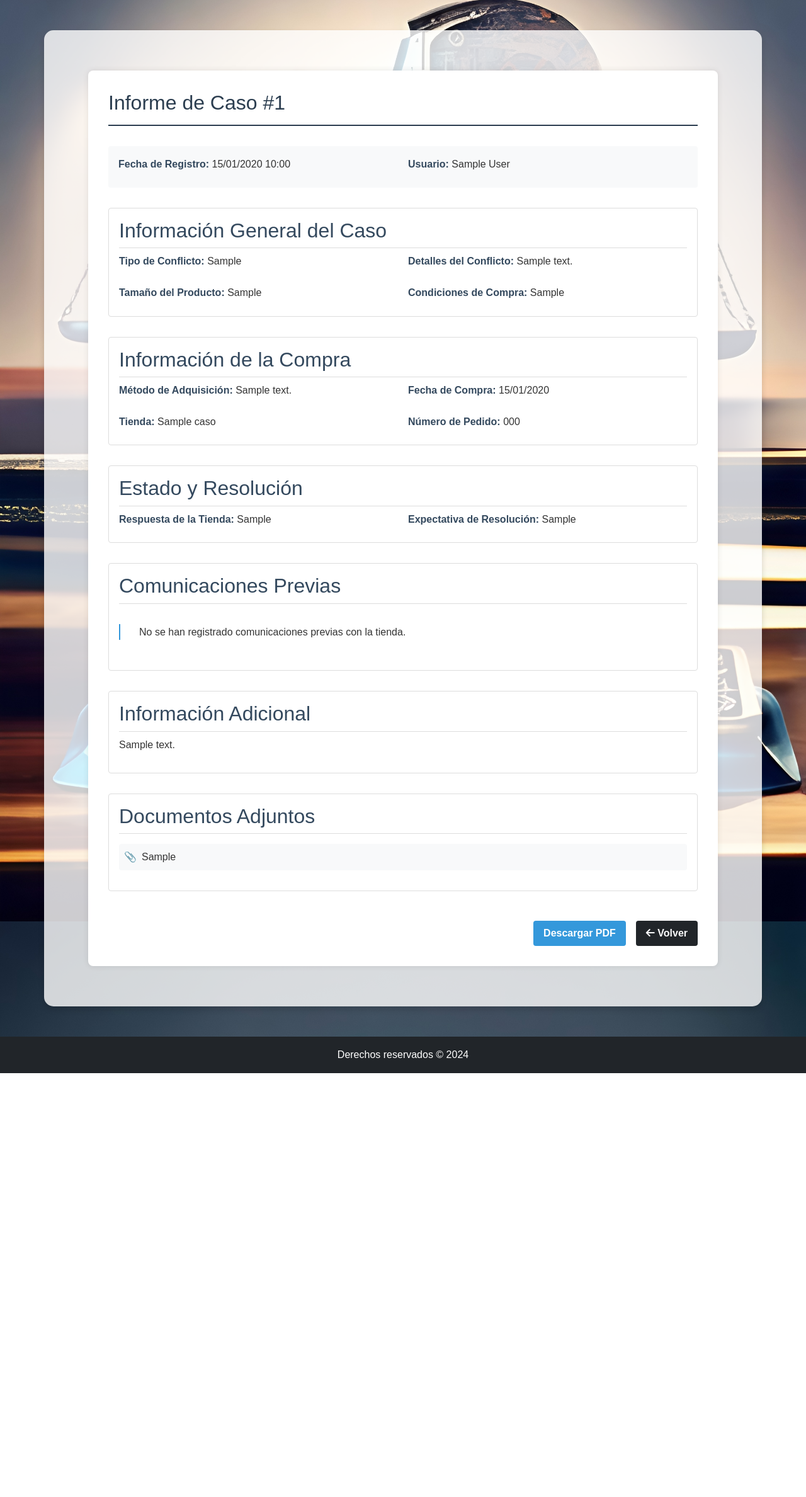
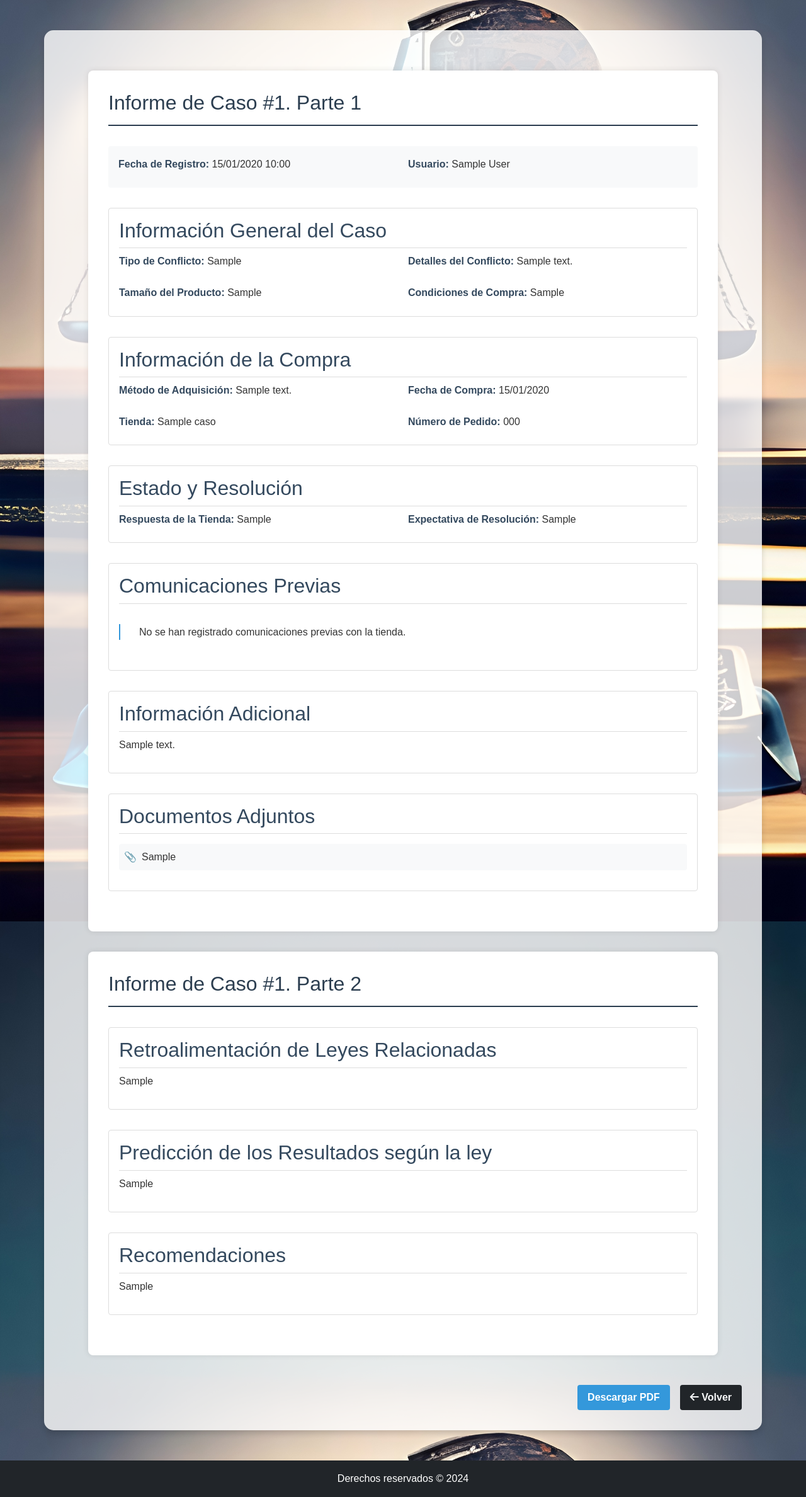
Before and after one commit to SteveManfred/proyecto_asistencia_digital, a Django app: page /consumidor/caso/1/ in a window 1280 px wide. Shown: the part 76-2453 px from the top of the page at 63% size. Before the commit the page ends 1780 px from the top, so only its background shows below. Run offline with Django 4.2, Linux system fonts and the light colour scheme; a user stored in the database is signed in; tables that the repository leaves empty hold one stand-in row (values such as "Sample post"); parts of the project's set-up code (start-up, migrations or seed data) failed here and were passed over; some libraries are stand-ins or nearby versions.

Commit message:
Correccion de IA
Se agrego paginado a todas las tablas
Mejoro la precision de respuestas

```diff
--- a/proyecto_asistencia_judicial/proyecto_asistencia_judicial/views.py
+++ b/proyecto_asistencia_judicial/proyecto_asistencia_judicial/views.py
@@ -1,25 +1,25 @@
 #Mi views.py:
 from django.contrib.auth.decorators import login_required, user_passes_test
 from django.shortcuts import render, redirect, get_object_or_404
+from django.views.decorators.http import require_http_methods
+from django.views.decorators.csrf import csrf_exempt
+from django.contrib.auth import login, authenticate
+from django.contrib.auth.models import User
+from django.http import JsonResponse
+from django.db import IntegrityError
 from django.contrib import messages
-from django.contrib.auth.models import User
-from django.contrib.auth import login, authenticate
+from django.db.models import Count
+from django.utils import timezone
+from .forms import NuevoCasoForm
+from meta_ai_api import MetaAI
+from datetime import timedelta
+from core.models import Caso
 from django import forms
-from django.db import IntegrityError
-from .forms import NuevoCasoForm
-from django.http import JsonResponse
-from django.views.decorators.http import require_http_methods
-from core.models import Caso
-from django.views.decorators.csrf import csrf_exempt
 import logging
-from django.db.models import Count
+import re
 from django.db.models.functions import Coalesce
 from django.db.models import Value
-from django.db.models import Count
 from django.db.models.functions import TruncMonth
-from django.utils import timezone
-from datetime import timedelta
-
 
 # Vista para el consumidor
 @login_required
@@ -43,7 +43,7 @@ class RegistroForm(forms.Form):
     email = forms.EmailField(label="Correo Electrónico")
     password = forms.CharField(label="Contraseña", widget=forms.PasswordInput)
     password_confirm = forms.CharField(label="Confirmar Contraseña", widget=forms.PasswordInput)
-    terms = forms.BooleanField(label="Acepto los términos y condiciones", required=True)
+    # terms = forms.BooleanField(label="Acepto los términos y condiciones", required=True)
 
 def registro_view(request):
     if request.method == "POST":
@@ -97,6 +97,7 @@ def custom_login_view(request):
 
 logger = logging.getLogger(__name__)
 
+# Vista para crear un nuevo caso
 @login_required
 def crear_caso(request):
     # Verifica si el usuario es un administrador o un consumidor
@@ -121,6 +122,9 @@ def crear_caso(request):
                 if 'documents' in request.FILES:
                     caso.documents = request.FILES['documents']
                     caso.save()
+
+                # Llamar a la función que consulta la IA para obtener retroalimentación, predicciones y recomendaciones
+                consultar_ai(request, caso.id)
 
                 messages.success(request, "El caso ha sido registrado exitosamente.")
                 return redirect('administrador' if request.user.is_staff else 'consumidor')  # Redirige según el rol del usuario
@@ -266,3 +270,118 @@ def dashboard_data(request):
 tipos_conflicto = Caso.objects.values('conflict_type')\
     .annotate(count=Count('id'))\
     .order_by('conflict_type')
+
+
+
+
+# Analisis de respuesta por IA
+logger = logging.getLogger(__name__)
+
+def consultar_ai(request, caso_id):
+    ai = MetaAI()
+    try:
+        caso = Caso.objects.get(id=caso_id)
+
+        # Crear el mensaje base común que se usará para todas las consultas
+        mensaje_base = f"""
+        **Detalles del Caso:**
+        - **Conflicto**: {caso.conflict_type}
+        - **Detalles del Conflicto**: {caso.conflict_details}
+        - **Tamaño del Producto**: {caso.product_size}
+        - **Condiciones de Compra**: {caso.purchase_conditions}
+        - **Respuesta de la Tienda**: {caso.store_response}
+        - **Expectativa de Resolución**: {caso.resolution_expectation}
+        - **Método de Adquisición**: {caso.acquisition_method}
+        - **Fecha de Compra**: {caso.purchase_date}
+        - **Nombre de la Tienda**: {caso.store_name}
+        - **Número de Pedido**: {caso.order_number}
+        - **Tienda Contactada**: {caso.contacted_store}
+        - **Fecha de Contacto**: {caso.contact_date if caso.contact_date else 'No especificada'}
+        - **Método de Contacto**: {caso.contact_method if caso.contact_method else 'No especificado'}
+        - **Detalles Adicionales**: {caso.additional_details if caso.additional_details else 'No disponibles'}
+        - **Documentos**: {caso.documents.url if caso.documents else 'No adjuntos'}
+        """
+
+        mensaje_retroalimentacion = mensaje_base + """
+        **Responde sin introducción , solo con una lista sobre las leyes (con numero de la ley) chilenas relacionadas con este caso, con un gran desglose por cada ley:**
+        1. **Retroalimentación de leyes relacionadas**:
+        """
+        mensaje_prediccion = mensaje_base + """
+        **Responde sin introducción, solo con una lista sobre la predicción de resultados y conclusiones:**
+        2. **Predicción de los resultados y conclusiones**:
+        """
+        mensaje_recomendaciones = mensaje_base + """
+        **Responde sin introducción, solo con una lista sobre las recomendaciones para este caso:**
+        3. **Recomendaciones**:
+        """
+
+        # Hacer las tres consultas a la IA
+        response_retroalimentacion = ai.prompt(message=mensaje_retroalimentacion)
+        response_prediccion = ai.prompt(message=mensaje_prediccion)
+        response_recomendaciones = ai.prompt(message=mensaje_recomendaciones)
+
+        # Obtener las respuestas de las tres consultas
+        retroalimentacion_leyes = response_retroalimentacion.get("message", "").strip() or "No se encontró retroalimentación legal."
+        prediccion_resultados = response_prediccion.get("message", "").strip() or "No se encontraron conclusiones."
+        recomendaciones = response_recomendaciones.get("message", "").strip() or "No se generaron recomendaciones."
+
+        # Eliminar los títulos de las secciones en las respuestas
+        retroalimentacion_leyes = retroalimentacion_leyes.replace("Retroalimentación de leyes relacionadas:", "").strip()
+        prediccion_resultados = prediccion_resultados.replace("Predicción de los resultados y conclusiones:", "").strip()
+        recomendaciones = recomendaciones.replace("Recomendaciones:", "").strip()
+
+        # Función para agregar saltos de línea después de cada punto de la respuesta
+        def procesar_respuesta(texto):
+            if texto:
+
+                texto = texto.strip()
+
+                # Paso 1: Evitar que las leyes sean divididas por puntos.
+                texto = re.sub(r"(Ley \d{1,2}\.\d{1,3}[\s\)])", r"\1|", texto)
+                texto = re.sub(r"(Ley de [\w\s]+ \(Ley \d{1,2}\.\d{1,3}\))", r"\1|", texto)
+
+                # Paso 2: Eliminar el punto en las leyes que tienen números grandes.
+                texto = re.sub(r"(\d{1,2})\.(\d{3})", r"\1\2", texto)
+
+                # Paso 3: Aplicar salto de línea después de puntos, solo si después del punto hay un espacio
+                texto = re.sub(r"(\.)(\s+)", r"\1<br>\2", texto)
+
+                # Paso 4: Dividir el texto en oraciones por cada punto.
+                lineas = [line.strip() + "." for line in texto.split(".") if line.strip()]
+
+                # Paso 5: Unir las líneas con saltos de línea (<br>) para HTML
+                texto_con_br = "<br>".join(lineas)
+
+                # Paso 6: Restaurar las leyes que hemos marcado con "|"
+                texto_con_br = texto_con_br.replace("|", " ")
+
+                return texto_con_br
+
+            return ""
+
+        # Aplicar la función para separar por puntos y añadir saltos de línea
+        retroalimentacion_leyes = procesar_respuesta(retroalimentacion_leyes)
+        prediccion_resultados = procesar_respuesta(prediccion_resultados)
+        recomendaciones = procesar_respuesta(recomendaciones)
+
+        # Guardar la respuesta completa de la IA (sin títulos de secciones)
+        caso.full_ai_response = f"""
+        {retroalimentacion_leyes}
+
+        {prediccion_resultados}
+
+        {recomendaciones}
+        """
+
+        # Guardar las respuestas separadas en los campos correspondientes
+        caso.legal_feedback = retroalimentacion_leyes
+        caso.results_prediction = prediccion_resultados
+        caso.recommendations = recomendaciones
+
+        # Guardar el caso con toda la información actualizada
+        caso.save()
+
+    except Caso.DoesNotExist:
+        logger.error(f"El caso con ID {caso_id} no existe.")
+    except Exception as e:
+        logger.error(f"Error al consultar la IA para el caso {caso_id}: {e}")
--- a/proyecto_asistencia_judicial/templates/administrador.html
+++ b/proyecto_asistencia_judicial/templates/administrador.html
@@ -28,9 +28,9 @@
                 <li class="nav-item">
                     <a class="nav-link" href="#" onclick="loadSection('admin_dashboard', this)">Resumen de datos</a>
                 </li>
-                <li class="nav-item">
+                <!--<li class="nav-item">
                     <a class="nav-link" href="#" onclick="loadSection('admin_updates', this)">Actualizaciones</a>
-                </li>
+                </li>-->
             </ul>
         </aside>
 
@@ -55,7 +55,6 @@
                             <li>Administración de perfiles</li>
                             <li>Creación de nuevos administradores</li>
                             <li>Visualización de estadísticas</li>
-                            <li>Creacion de administradores</li>
                         </ul>
                     </div>
                 </div>
--- a/proyecto_asistencia_judicial/templates/asistencia_casos/caso_detalle.html
+++ b/proyecto_asistencia_judicial/templates/asistencia_casos/caso_detalle.html
@@ -1,17 +1,18 @@
 <!-- Mi caso_detalle.html -->
 {% extends "base.html" %}{% load static %}
 
-{% block title %}Asistencia Judicial{% endblock %}
+{% block title %}Asistencia Judicial - Caso #{{ caso.id }}{% endblock %}
 
 {% block content %}
 
 <link rel="stylesheet" href="{% static 'css/caso_detalle.css' %}">
 
 <div class="case-report">
+
+    <!-- Primera página -->
     <div class="report-container">
-
         <div class="report-header">
-            <h1>Informe de Caso #{{ caso.id }}</h1>
+            <h1>Informe de Caso #{{ caso.id }}. Parte 1</h1>
         </div>
 
         <div class="report-meta">
@@ -119,12 +120,66 @@
             </div>
         </div>
         {% endif %}
+    </div>
+
+    <!-- Segunda página -->
+    <div class="report-container page-break">
+        <div class="report-header">
+            <h1>Informe de Caso #{{ caso.id }}. Parte 2</h1>
+        </div>
+
+        <!-- Retroalimentación de Leyes Relacionadas -->
+        <div class="section">
+            <h2>Retroalimentación de Leyes Relacionadas</h2>
+            <div class="legal-feedback">
+                {% if caso.legal_feedback %}
+                    <p>{{ caso.legal_feedback|safe }}</p>
+                {% else %}
+                    <p>No se han identificado observaciones legales específicas para este caso.</p>
+                {% endif %}
+            </div>
+        </div>
+
+        <div class="section">
+            <h2>Predicción de los Resultados según la ley</h2>
+            <div class="results-prediction">
+                {% if caso.results_prediction %}
+                    <p>{{ caso.results_prediction|safe }}</p>
+                {% else %}
+                    <p>No se han determinado conclusiones preliminares específicas.</p>
+                {% endif %}
+            </div>
+        </div>
+
+        <div class="section">
+            <h2>Recomendaciones</h2>
+            <div class="recommendations">
+                {% if caso.recommendations %}
+                    <p>{{ caso.recommendations|safe }}</p>
+                {% else %}
+                    <p>No se han generado recomendaciones específicas en esta etapa.</p>
+                {% endif %}
+            </div>
+        </div>
+
+        <!-- Respuesta Completa de la IA -->
+        <!--<div class="section">
+            <h2>Respuesta Completa de la IA</h2>
+            <div class="full-response">
+                {% if caso.full_ai_response %}
+                    <p>{{ caso.full_ai_response|safe }}</p>
+                {% else %}
+                    <p>No se obtuvo una respuesta completa de la IA.</p>
+                {% endif %}
+            </div>
+        </div>
+    </div>-->
+
+</div>
 
 <div class="buttons-container">
     <button class="btn btn-primary" onclick="generatePDF()">Descargar PDF</button>
-            <!-- <button class="btn btn-primary" onclick="window.print()">Imprimir Informe</button> -->
     <a href="javascript:history.back()" class="btn btn-secondary"> <i class="fa fa-arrow-left"></i> Volver </a>
-        </div>
 </div>
 
 <script>
@@ -132,5 +187,5 @@
     window.print();
 }
 </script>
-</div>
+
 {% endblock %}
```
Also changed, not shown: proyecto_asistencia_judicial/core/models.py (+7 -0 lines), proyecto_asistencia_judicial/requirements.txt (+28 -9 lines), proyecto_asistencia_judicial/static/js/administrador_aside.js (+101 -12 lines), proyecto_asistencia_judicial/static/js/consumidor_aside.js (+86 -4 lines), proyecto_asistencia_judicial/templates/asistencia_casos/new_case.html (+28 -28 lines). Lines whose indentation alone changed are shown as unchanged.
